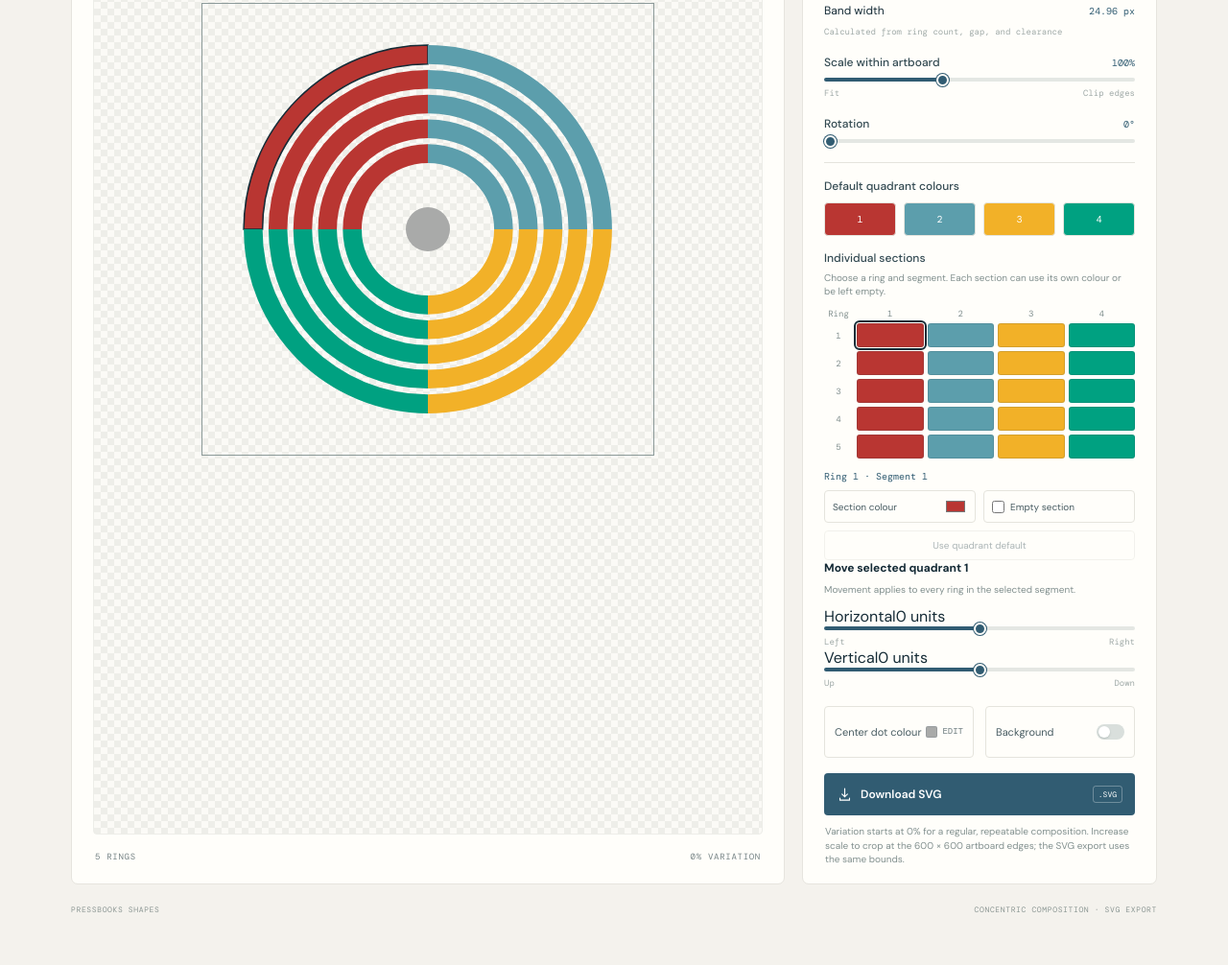
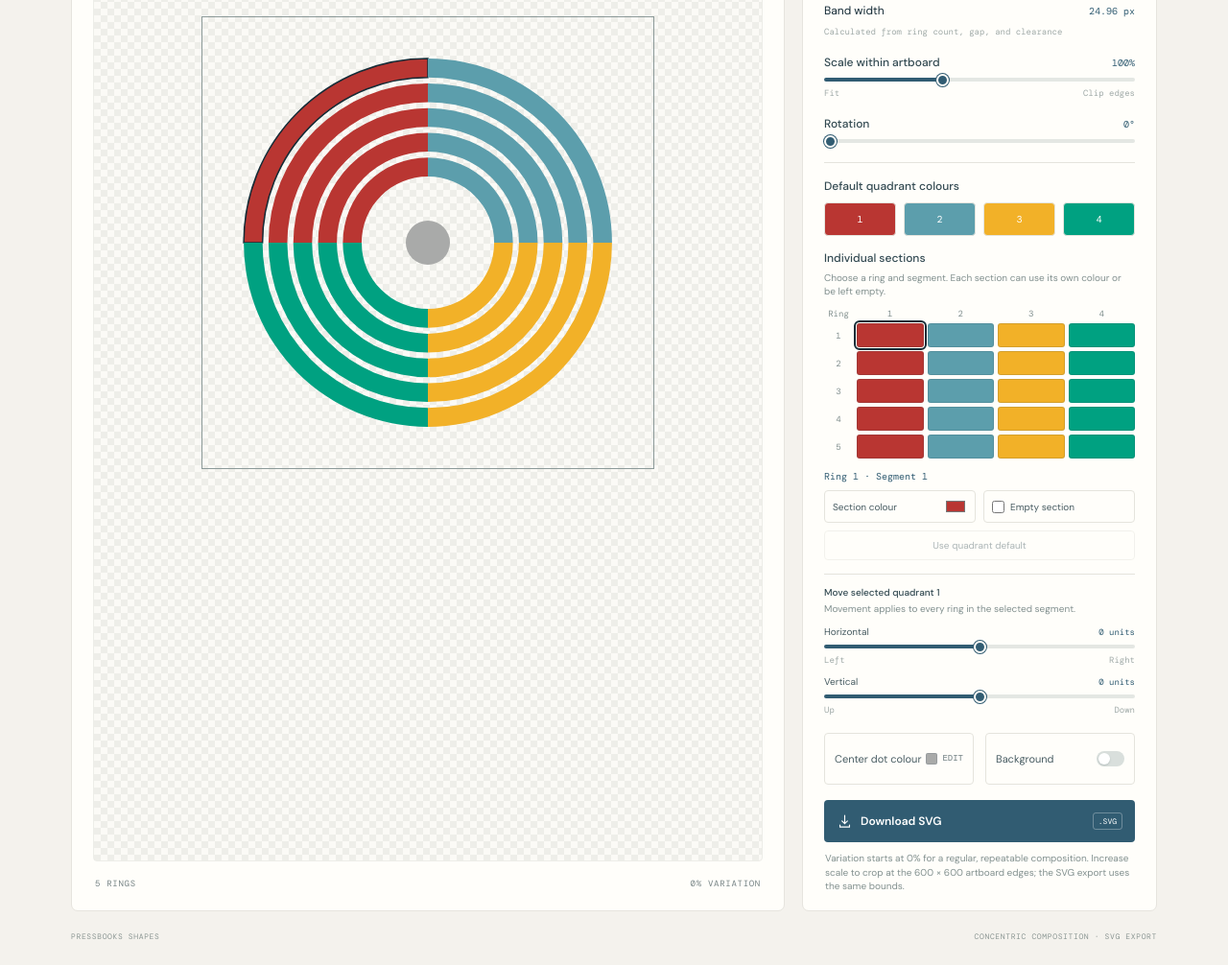
Before and after one commit to EMRL/pressbooks-shapes, a plain HTML site: page index.html in a window 1280 px wide. Shown: the part 735-1741 px from the top of the page at 96% size. Before the commit the page ends 1713 px from the top, so only its background shows below. Drawn offline with nearby package versions, Linux system fonts and the light colour scheme.

Commit message:
Style segment position controls

```diff
--- a/styles.css
+++ b/styles.css
@@ -84,6 +84,13 @@ input[type="range"]:focus-visible { outline: 2px solid #8faab0; outline-offset:
 .segment-cell:focus-visible, .reset-cell-button:focus-visible { outline: 2px solid #8faab0; outline-offset: 2px; }
 .cell-editor { display: grid; grid-template-columns: 1fr 1fr; gap: 8px; align-items: center; }
 .cell-editor output { grid-column: 1 / -1; color: var(--accent); font-family: var(--mono); font-size: 10px; }
+.segment-position { margin-top: 14px; padding-top: 12px; border-top: 1px solid var(--line); }
+.segment-position .control-label { margin-bottom: 4px; color: #334a52; font-size: 10px; }
+.segment-position .control-label strong { font-weight: 500; }
+.segment-position .segment-editor-help { margin-bottom: 8px; }
+.position-axis { display: flex; align-items: baseline; justify-content: space-between; margin: 10px 0 7px; color: #485c62; font-size: 10px; }
+.position-axis output { color: var(--accent); font-family: var(--mono); font-size: 9px; }
+.segment-position input[type="range"] { margin: 0; }
 .cell-color-control, .empty-control { min-height: 34px; display: flex; align-items: center; justify-content: space-between; gap: 6px; border: 1px solid var(--line); border-radius: 4px; padding: 6px 8px; color: #485c62; font-size: 10px; cursor: pointer; }
 .cell-color-control input { width: 24px; height: 20px; padding: 0; border: 0; background: transparent; cursor: pointer; }
 .empty-control { justify-content: flex-start; }
```
